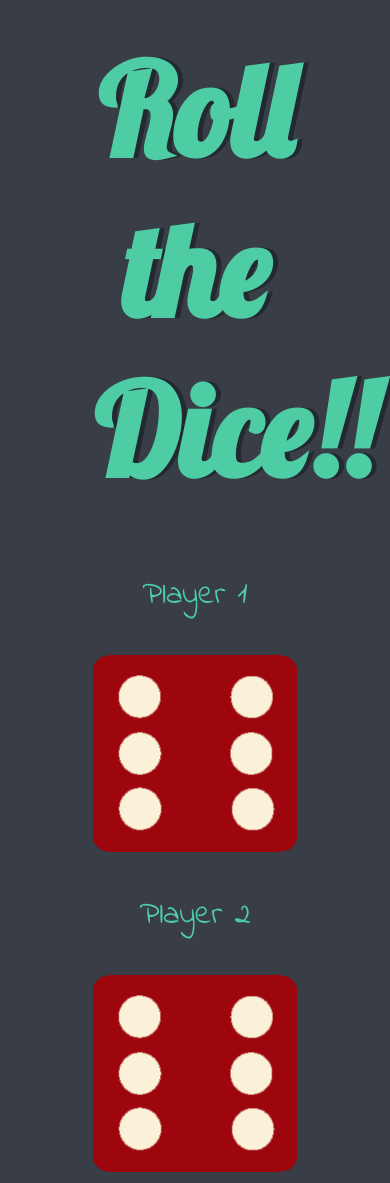
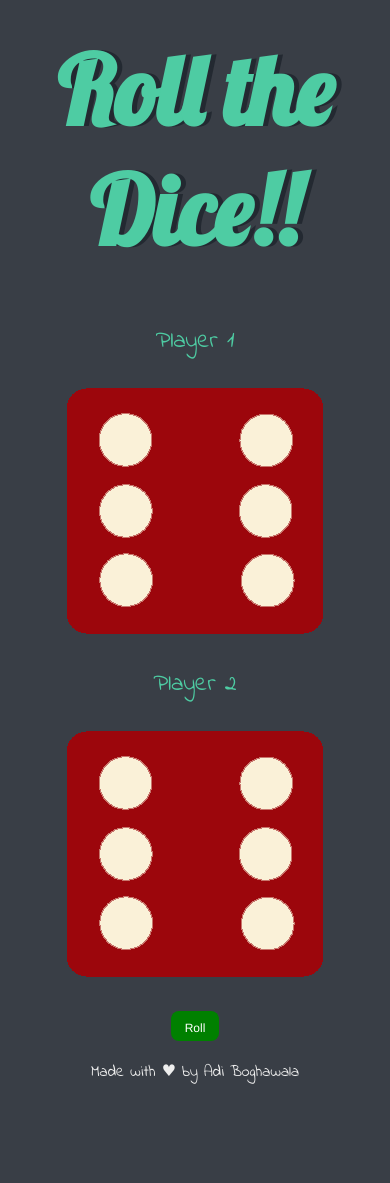
Before and after one commit to Adi-204/Dice-Game, a plain HTML site: page index.html in a window 390 px wide. Shown: the top 1183 px of the page. After the commit the page ends 1092 px from the top, so only its background shows below. Drawn offline with Linux system fonts and the light colour scheme.

Commit message:
Responsiveness added

```diff
--- a/index.html
+++ b/index.html
@@ -5,7 +5,7 @@
     <title>Dicee</title>
     <link rel="stylesheet" href="styles.css">
     <link href="https://fonts.googleapis.com/css?family=Indie+Flower|Lobster" rel="stylesheet">
-
+    <link rel="stylesheet" href="responsive.css">
   </head>
   <body>
 
--- /dev/null
+++ b/responsive.css
@@ -0,0 +1,27 @@
+/* Existing styles */
+
+/* Add a media query for screens smaller than 768px */
+@media (max-width: 800px) {
+    .container {
+      width: 90%;
+    }
+
+    h1 {
+      font-size: 6rem;
+    }
+
+    p {
+      font-size: 1.5rem;
+    }
+
+    img {
+      width: 100%;
+    }
+
+    .btn {
+      font-size: 12px;
+      height: 30px;
+      line-height: 18px;
+      padding: 8px 14px;
+    }
+ }
```
